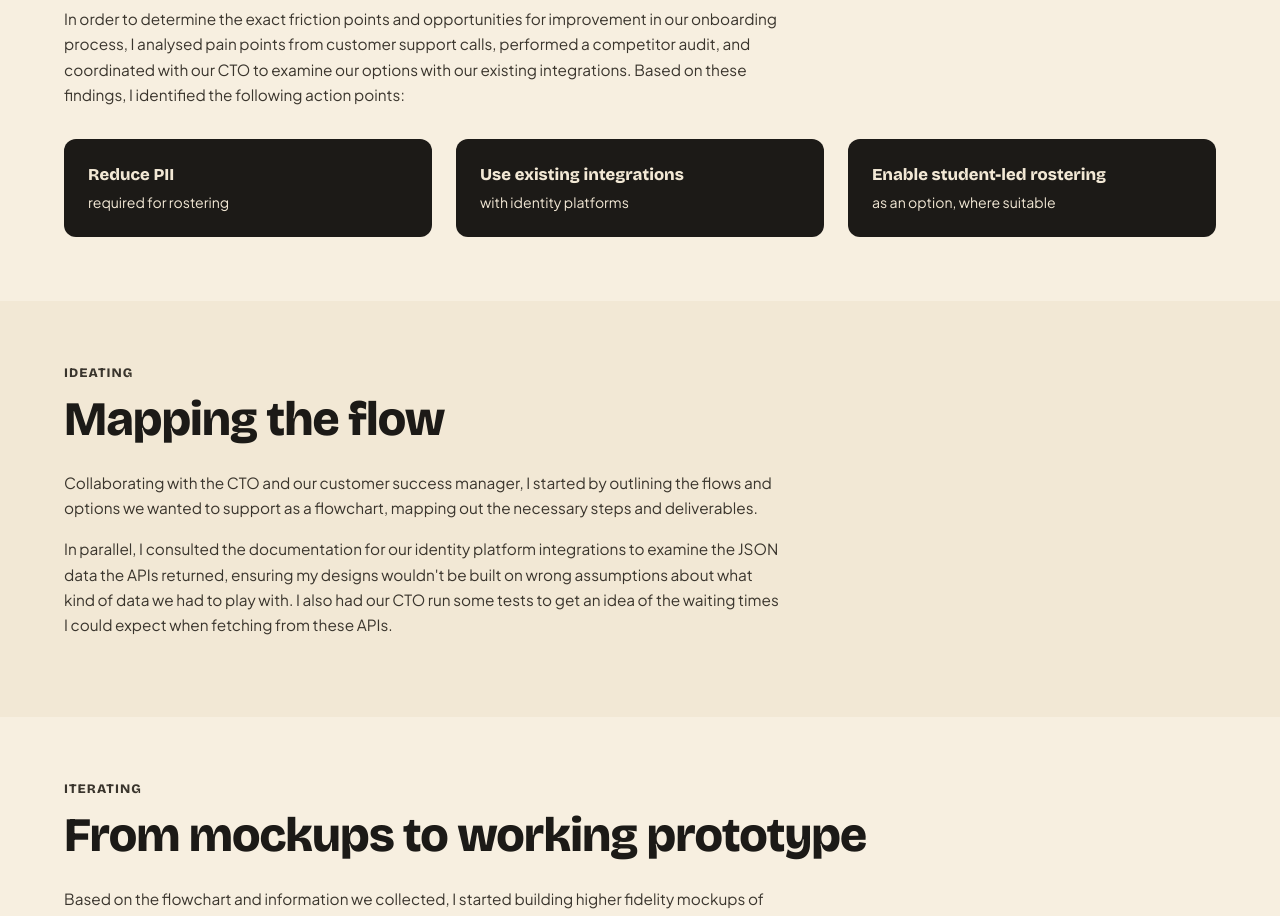
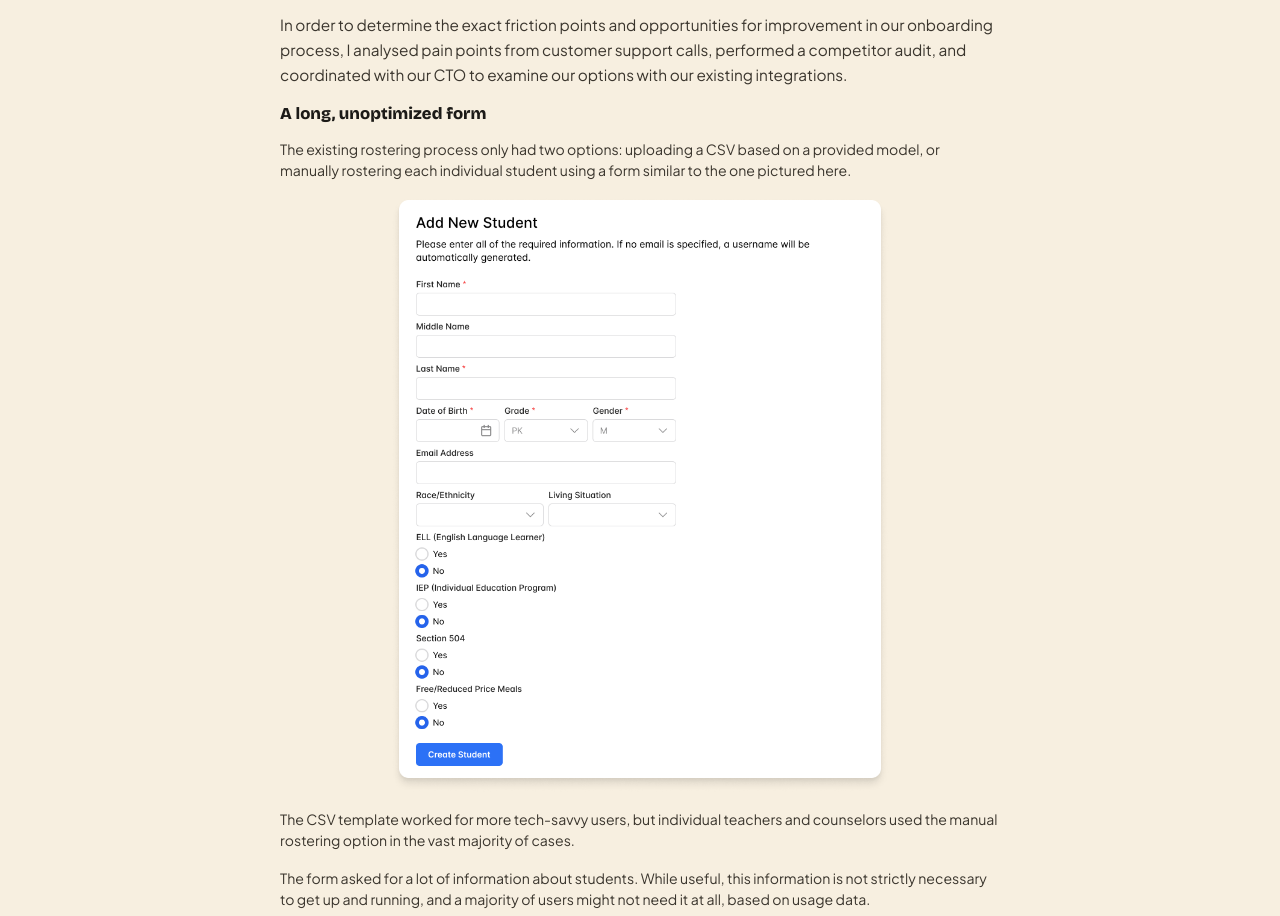
Before and after one commit to Roxanoel/portfolio26, a React (Vite) app: page /work/simplified-student-rostering in a window 1280 px wide. Shown: the part 1560-2476 px from the top of the page. Built offline with nearby package versions, Linux system fonts and the light colour scheme.

Commit message:
defining section

```diff
--- a/src/components/Slide.jsx
+++ b/src/components/Slide.jsx
@@ -3,7 +3,9 @@ import styles from "./Slide.module.css";
 export function Slide({ id, className, children }) {
   return (
     <section id={id} className={`${styles.slide} ${className ?? ""}`}>
-      <div className="wrap">{children}</div>
+      <div className="wrap">
+        <div className={styles.content}>{children}</div>
+      </div>
     </section>
   );
 }
--- a/src/components/Slide.module.css
+++ b/src/components/Slide.module.css
@@ -1,6 +1,11 @@
 .slide {
   padding: clamp(48px, 8vh, 120px) 0;
   scroll-margin-top: 80px;
+}
+
+.content {
+  max-width: 720px;
+  margin: 0 auto;
 }
 
 @media (max-width: 640px) {
@@ -34,10 +39,7 @@
   color: var(--ink-soft);
   max-width: 64ch;
   text-wrap: pretty;
-}
-
-.body + .body {
-  margin-top: 1em;
+  margin: 0;
 }
 
 .subheading {
--- a/src/pages/projects/SimplifiedStudentRostering.jsx
+++ b/src/pages/projects/SimplifiedStudentRostering.jsx
@@ -1,6 +1,7 @@
 import { ProjectLayout } from "../../components/ProjectLayout";
 import { Slide } from "../../components/Slide";
 import { PROJECTS } from "../../data/projects";
+import rosteringFlowchart from "../../assets/project-rostering/add_new_student.png";
 import styles from "./SimplifiedStudentRostering.module.css";
 import slideStyles from "../../components/Slide.module.css";
 
@@ -55,25 +56,72 @@ export function SimplifiedStudentRostering() {
           <p className={slideStyles.sectionHeader}>Defining the problem</p>
           <h2 className={slideStyles.title}>Identifying action points</h2>
         </hgroup>
+        <div className={styles.slideContent}>
           <p className={slideStyles.body}>
-          In order to determine the exact friction points and opportunities for
-          improvement in our onboarding process, I analysed pain points from
-          customer support calls, performed a competitor audit, and coordinated
-          with our CTO to examine our options with our existing integrations.
-          Based on these findings, I identified the following action points:
+            In order to determine the exact friction points and opportunities
+            for improvement in our onboarding process, I analysed pain points
+            from customer support calls, performed a competitor audit, and
+            coordinated with our CTO to examine our options with our existing
+            integrations.
+          </p>
+          <div className={styles.definingContent}>
+            <h3 className={styles.definingHeading}>A long, unoptimized form</h3>
+            <p className={styles.definingText}>
+              The existing rostering process only had two options: uploading a
+              CSV based on a provided model, or manually rostering each
+              individual student using a form similar to the one pictured here.
+            </p>
+            <img
+              src={rosteringFlowchart}
+              alt="Form to add a new student"
+              className={styles.definingImage}
+            />
+            <p className={styles.definingText}>
+              The CSV template worked for more tech-savvy users, but individual
+              teachers and counselors used the manual rostering option in the
+              vast majority of cases.
+            </p>
+            <p className={styles.definingText}>
+              The form asked for a lot of information about students. While
+              useful, this information is not strictly necessary to get up and
+              running, and a majority of users might not need it at all, based
+              on usage data.
+            </p>
+            <p className={styles.definingText}>
+              Based on this information, I identified two priorities for the
+              improved rostering flow:
+            </p>
+            <ul className={styles.definingText}>
+              <li>
+                Require only the strict minimum of information to get started
+              </li>
+              <li>
+                Instead of filling each form one by one, users should be able to
+                batch-roster students in one simple, in-app process
+              </li>
+            </ul>
+          </div>
+          <div className={styles.definingContent}>
+            <h3 className={styles.definingHeading}>New Opportunities</h3>
+            <p className={styles.definingText}>
+              I had extensive discussions with our CTO in order to determine
+              what could be done to better use our existing identity platform
+              integrations, and evaluating some findings of our competitor audit
+              to determine feasibility and appetite. We agreed on the following
+              action points:
             </p>
             <ol className={styles.actionList}>
               <li className={styles.actionItem}>
-            <strong>Reduce PII</strong> required for rostering
+                <strong>Create an easy sync wizard </strong>for users
+                authenticated through the identity platform
               </li>
               <li className={styles.actionItem}>
-            <strong>Use existing integrations</strong> with identity platforms
-          </li>
-          <li className={styles.actionItem}>
-            <strong>Enable student-led rostering</strong> as an option, where
-            suitable
+                <strong>Enable student-led rostering</strong> as an option,
+                where suitable
               </li>
             </ol>
+          </div>
+        </div>
       </Slide>
 
       <Slide id="slide-ideating">
@@ -98,7 +146,9 @@ export function SimplifiedStudentRostering() {
       <Slide id="slide-iterating">
         <hgroup>
           <p className={slideStyles.sectionHeader}>Iterating</p>
-          <h2 className={slideStyles.title}>From mockups to working prototype</h2>
+          <h2 className={slideStyles.title}>
+            From mockups to working prototype
+          </h2>
         </hgroup>
         <p className={slideStyles.body}>
           Based on the flowchart and information we collected, I started
@@ -118,7 +168,9 @@ export function SimplifiedStudentRostering() {
       <Slide id="slide-integration">
         <hgroup>
           <p className={slideStyles.sectionHeader}>Integration</p>
-          <h2 className={slideStyles.title}>Identity platform & classroom codes</h2>
+          <h2 className={slideStyles.title}>
+            Identity platform & classroom codes
+          </h2>
         </hgroup>
         <p className={slideStyles.body}>
           I explored various concepts to display different states of syncing
--- a/src/pages/projects/SimplifiedStudentRostering.module.css
+++ b/src/pages/projects/SimplifiedStudentRostering.module.css
@@ -34,27 +34,29 @@
 .actionList {
   list-style: none;
   padding: 0;
-  margin: 32px 0 0;
+  margin: 0;
   display: grid;
-  grid-template-columns: repeat(3, 1fr);
-  gap: 24px;
+  grid-template-columns: repeat(2, 1fr);
+  gap: 16px;
 }
 
 .actionItem {
-  background: var(--ink);
-  color: var(--cream);
+  padding: 16px;
+  background: var(--green-bg);
+  border: 1px solid var(--green-border);
   border-radius: 12px;
-  padding: 24px;
-  font-size: clamp(14px, 1.1vw, 17px);
+  font-size: clamp(13px, 1vw, 15px);
   line-height: 1.5;
+  color: var(--green-dark);
 }
 
 .actionItem strong {
   display: block;
   font-family: "Bricolage Grotesque", "Archivo", sans-serif;
   font-weight: 700;
-  font-size: clamp(16px, 1.3vw, 20px);
-  margin-bottom: 4px;
+  font-size: clamp(14px, 1.1vw, 17px);
+  color: var(--green-dark);
+  margin-bottom: 2px;
 }
 
 /* Task list (Delivering slide) */
@@ -86,12 +88,48 @@
   background: var(--ink);
 }
 
+.slideContent {
+  display: flex;
+  flex-direction: column;
+  gap: 1em;
+}
+
+.definingContent {
+  display: flex;
+  flex-direction: column;
+  gap: 1em;
+}
+
+.definingImage {
+  display: block;
+  width: 100%;
+  max-width: 500px;
+  border-radius: 12px;
+  margin: 0 auto;
+}
+
+.definingHeading {
+  font-family: "Bricolage Grotesque", "Archivo", sans-serif;
+  font-weight: 700;
+  font-size: clamp(16px, 1.3vw, 20px);
+  margin: unset;
+}
+
+.definingText {
+  font-size: clamp(14px, 1.1vw, 17px);
+  line-height: 1.5;
+  color: var(--ink-soft);
+  margin: 0;
+}
+
 @media (max-width: 640px) {
   .stats {
     grid-template-columns: 1fr;
   }
   .actionList {
     grid-template-columns: 1fr;
+    padding: 0;
+    gap: 16px;
   }
   .taskList {
     grid-template-columns: 1fr;
--- a/src/styles/tokens.css
+++ b/src/styles/tokens.css
@@ -1,16 +1,19 @@
 /* Design tokens — 70s vinyl × Bauhaus system */
 :root {
-  --cream:    #f2e8d5;
-  --paper:    #f7efe0;
-  --ink:      #1c1a17;
+  --cream: #f2e8d5;
+  --paper: #f7efe0;
+  --ink: #1c1a17;
   --ink-soft: #3a352d;
-  --terra:    #c75f3a;
-  --gold:     #d9a441;
-  --gold-dark:#b07a1f;
-  --green:    #3f5e54;
-  --night:    #14110d;
+  --terra: #c75f3a;
+  --gold: #d9a441;
+  --gold-dark: #b07a1f;
+  --green: #3f5e54;
+  --green-bg: color-mix(in srgb, var(--green) 20%, transparent);
+  --green-border: color-mix(in srgb, var(--green) 30%, transparent);
+  --green-dark: color-mix(in srgb, var(--green) 80%, black);
+  --night: #14110d;
 
-  --maxw:   1320px;
+  --maxw: 1320px;
   --gutter: clamp(20px, 5vw, 72px);
 }
 
```
Also changed, not shown: src/assets/project-rostering/add_new_student.png (added), src/assets/project-rostering/rostering-flowchart.png (added). Lines whose indentation alone changed are shown as unchanged.
